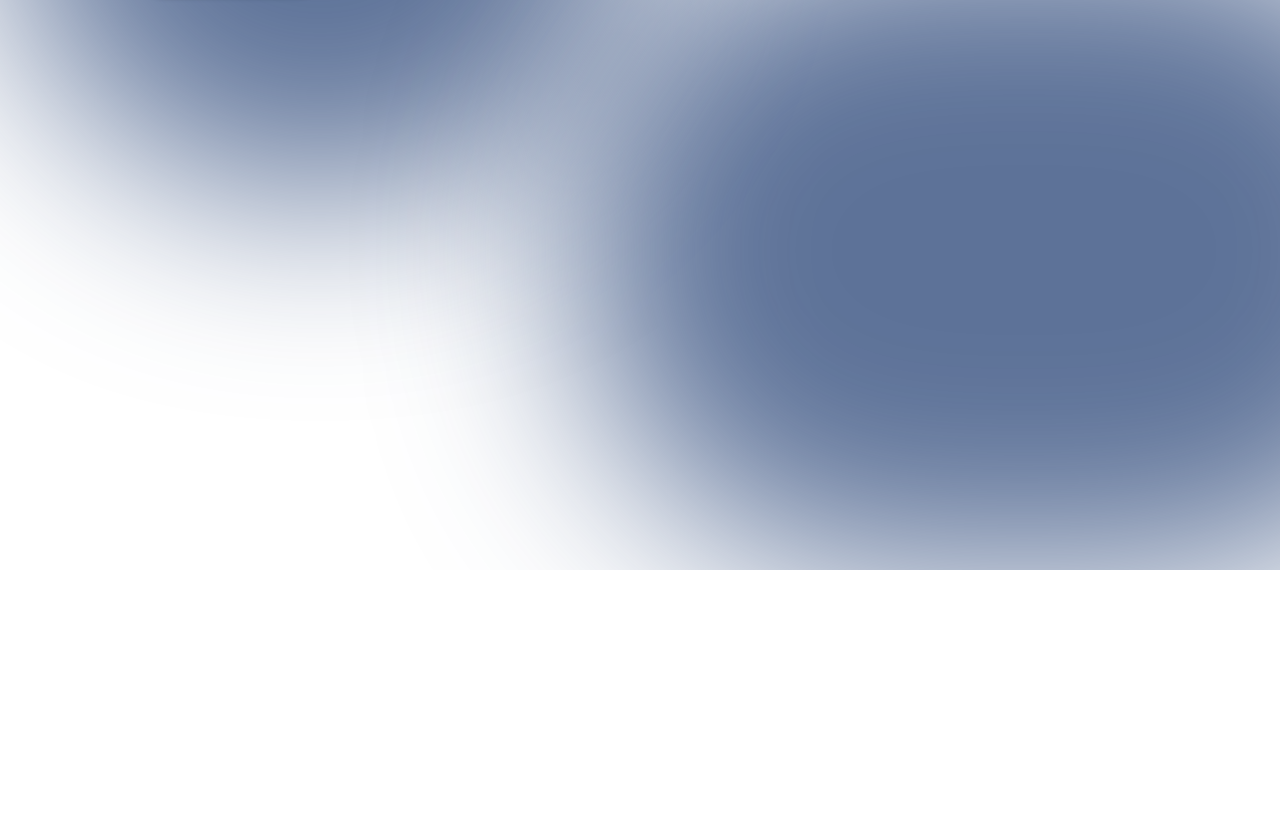
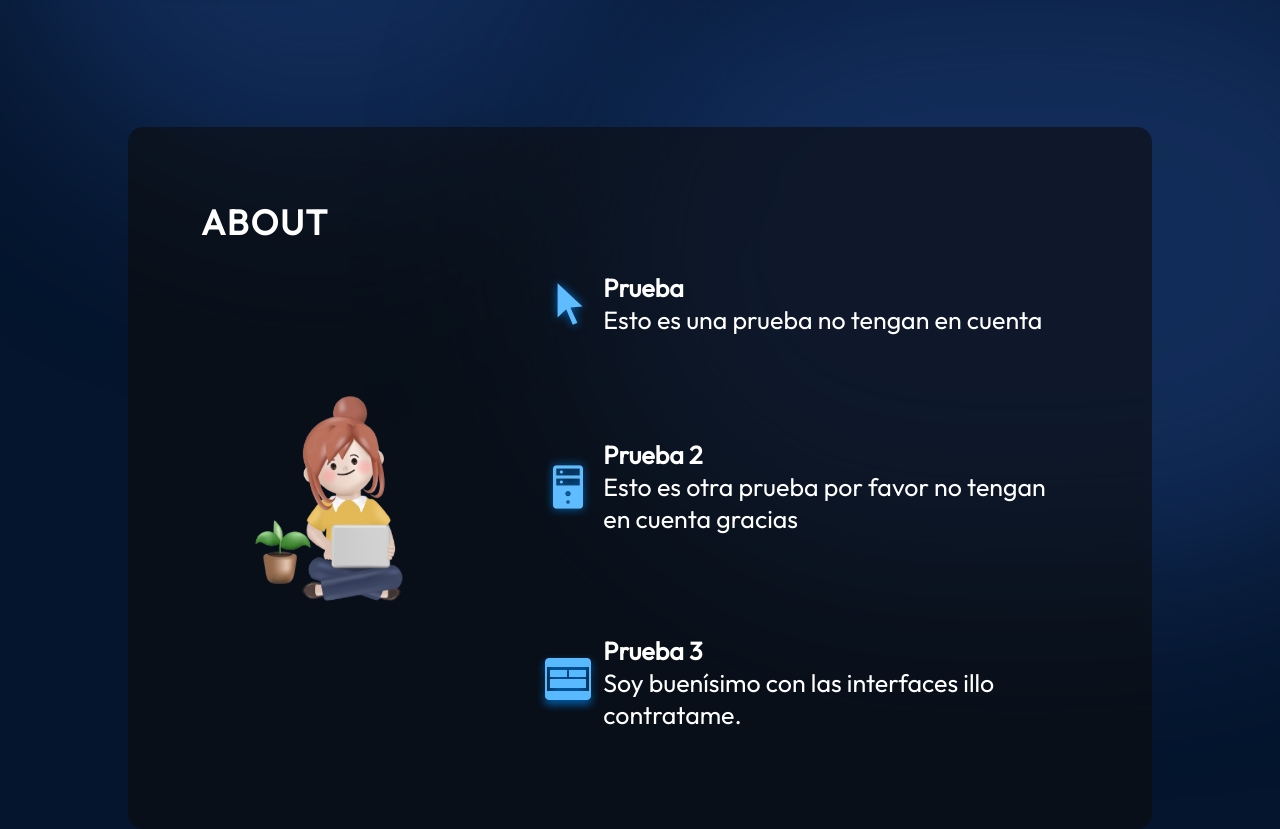
Before and after one commit to Deinigu/portfolio, a React (Vite) app: page / in a window 1280 px wide. Shown: the part 464-1293 px from the top of the page. Before the commit the page ends 1034 px from the top, so only its background shows below. Built offline with nearby package versions, Linux system fonts and the light colour scheme.

Commit message:
✨About section

```diff
--- a/src/App.jsx
+++ b/src/App.jsx
@@ -1,12 +1,14 @@
 import styles from "./App.module.css";
 import { Navbar } from "./components/NavBar/Navbar";
 import { Hero } from "./components/Hero/Hero";
+import { About } from "./components/About/About";
 
 function App() {
   return (
     <div className={styles.App}>
       <Navbar />
       <Hero />
+      <About />
     </div>
   );
 }
--- /dev/null
+++ b/src/components/About/About.jsx
@@ -0,0 +1,42 @@
+import React from "react";
+
+import styles from "./About.module.css";
+import { getImageUrl } from "../../utils";
+
+export const About = () => {
+  return (
+    <section className={styles.container} id="about">
+      <h2 className={styles.title}>ABOUT</h2>
+      <div className={styles.content}>
+        <img
+          src={getImageUrl("about/aboutImage.png")}
+          alt="About me"
+          className={styles.aboutImage}
+        />
+        <ul className={styles.aboutItems}>
+          <li className={styles.aboutItem}>
+            <img src={getImageUrl("about/cursorIcon.png")} alt="Cursor icon" />
+            <div className={styles.aboutItemText}>
+              <h3>Prueba</h3>
+              <p>Esto es una prueba no tengan en cuenta</p>
+            </div>
+          </li>
+          <li className={styles.aboutItem}>
+            <img src={getImageUrl("about/serverIcon.png")} alt="Server icon" />
+            <div className={styles.aboutItemText}>
+              <h3>Prueba 2</h3>
+              <p>Esto es otra prueba por favor no tengan en cuenta gracias</p>
+            </div>
+          </li>
+          <li className={styles.aboutItem}>
+            <img src={getImageUrl("about/uiIcon.png")} alt="UI icon" />
+            <div className={styles.aboutItemText}>
+              <h3>Prueba 3</h3>
+              <p>Soy buenísimo con las interfaces illo contratame.</p>
+            </div>
+          </li>
+        </ul>
+      </div>
+    </section>
+  );
+};
--- /dev/null
+++ b/src/components/About/About.module.css
@@ -0,0 +1,92 @@
+@import "../../vars.css";
+
+.container {
+  position: relative;
+  background-color: rgba(12, 12, 12, 0.6);
+  border-radius: 15px;
+  padding: 73px;
+  margin-top: 129px;
+  z-index: 1;
+  margin-left: 10%;
+  margin-right: 10%;
+}
+
+.title {
+  font-size: 35px;
+  font-weight: 700;
+  letter-spacing: 1.75px;
+  text-transform: uppercase;
+  color: var(--color-text);
+}
+
+.content {
+  display: flex;
+  flex-direction: row;
+  align-items: center;
+}
+
+.aboutImage {
+  width: 35%;
+}
+
+.aboutItems {
+  color: var(--color-text);
+  display: flex;
+  flex-direction: column;
+  gap: 50px;
+}
+
+.aboutItem {
+  display: flex;
+  flex-direction: row;
+  align-items: center;
+  border-radius: 20px;
+  list-style: none;
+  padding: 25px;
+  background-image: linear-gradient(
+    90deg,
+    rgba(165, 215, 232, 0.42) 0%,
+    rgba(255, 255, 255, 0) 100%
+  );
+  background-size: 0 100%;
+  background-repeat: no-repeat;
+  transition: 0.4s;
+}
+
+.aboutItem:hover {
+  background-size: 100% 100%;
+}
+
+.aboutItem h3 {
+  font-size: 25px;
+  font-weight: 600;
+}
+
+.aboutItem p {
+  font-size: 25px;
+}
+
+@media screen and (max-width: 830px) {
+  .container {
+    background-color: transparent;
+    padding-left: 0;
+    padding-right: 0;
+  }
+
+  .content {
+    flex-direction: column;
+  }
+
+  .aboutImage {
+    display: none;
+  }
+
+  .aboutItems {
+    margin-top: 29px;
+  }
+
+  .aboutItem {
+    padding-left: 0;
+    padding-right: 0;
+  }
+}
--- a/src/index.css
+++ b/src/index.css
@@ -4,3 +4,7 @@
   padding: 0;
   font-family: "Outfit", Arial, Helvetica, sans-serif;
 }
+
+html {
+  scroll-behavior: smooth;
+}
```
